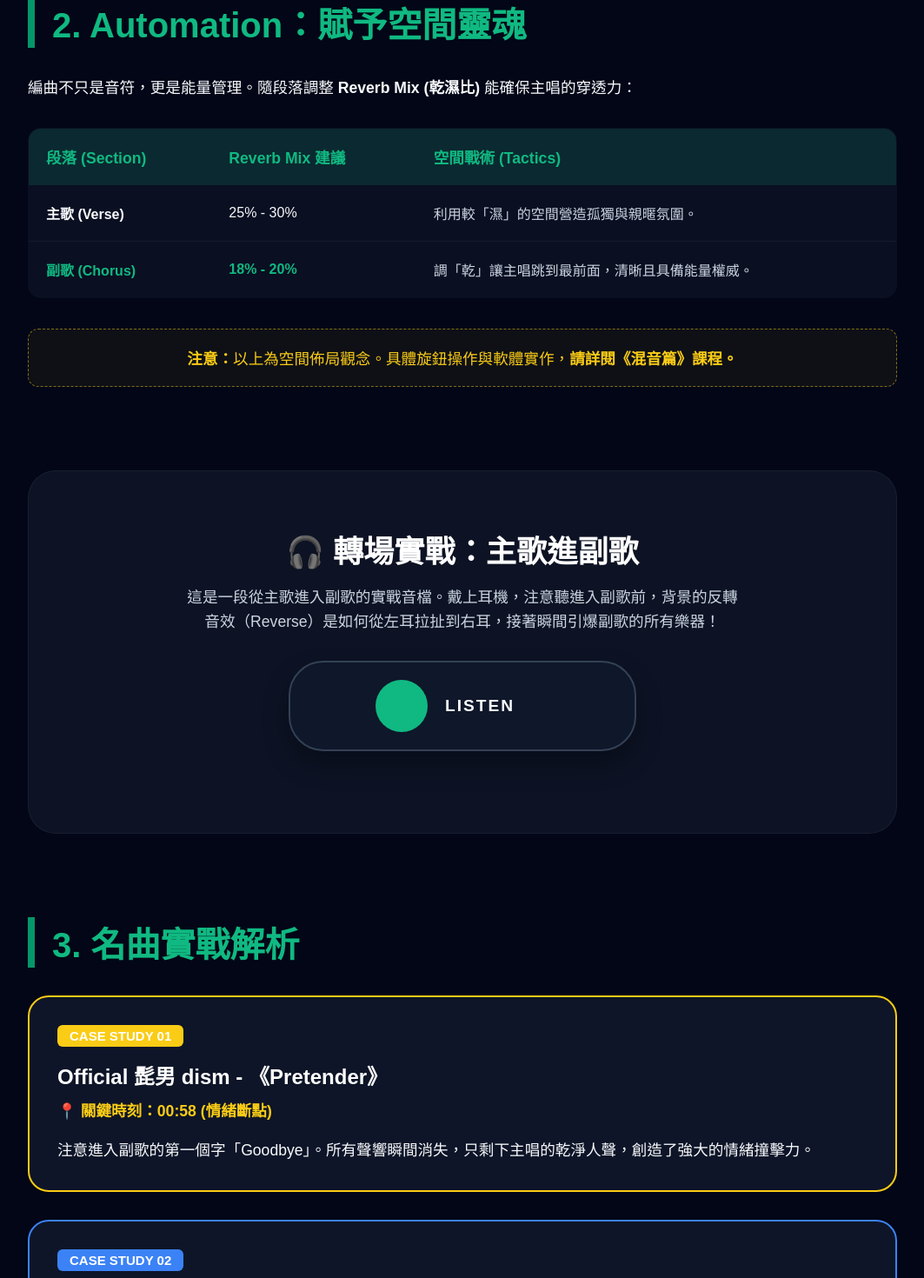
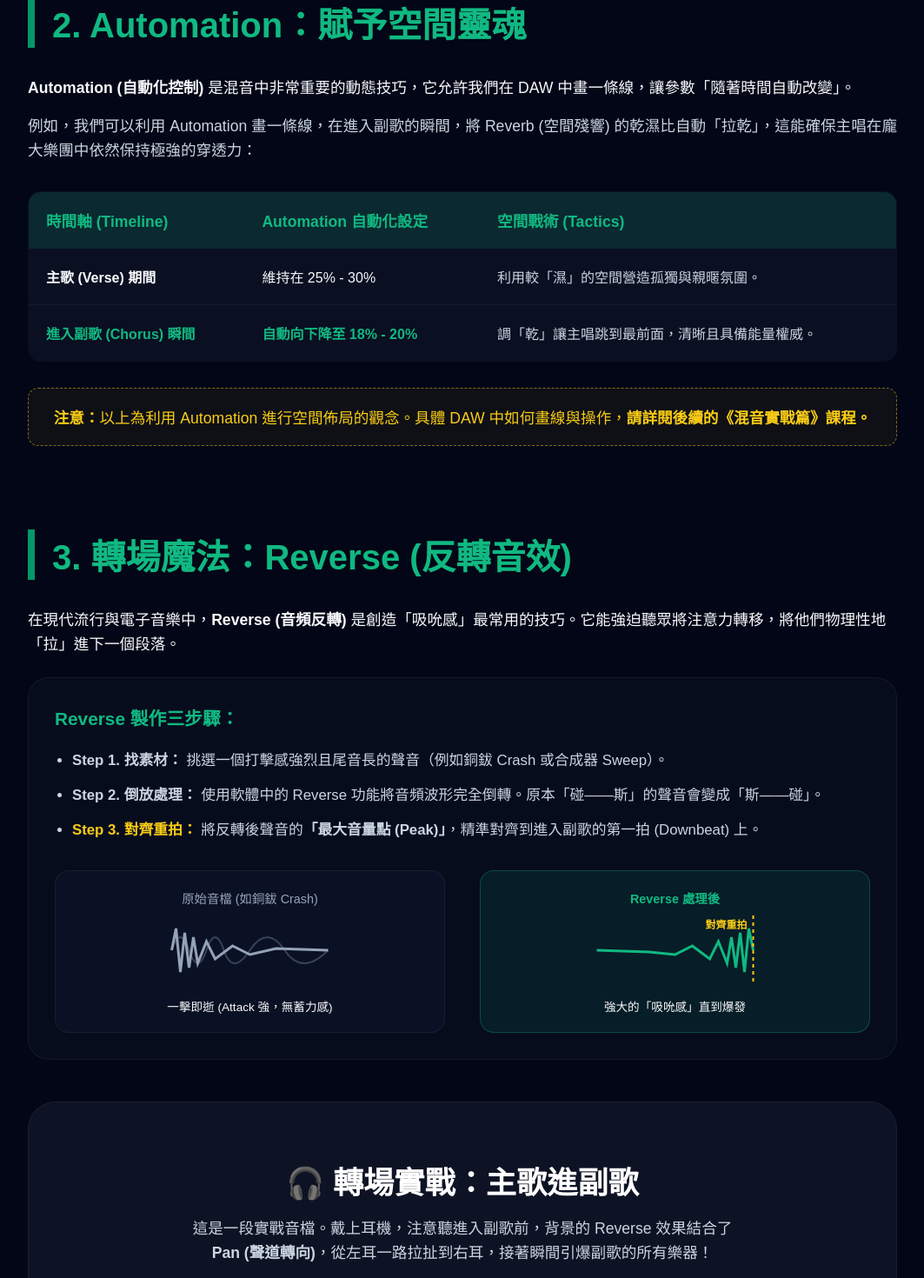
Before and after one commit to lifreedomstudio/lifreedom-studio, a Next.js app: page /courses/arrangement/dynamics-training in a window 1280 px wide. Shown: the part 1800-3270 px from the top of the page at 87% size, without its empty margins (108-1171 px from the left). Built offline with nearby package versions, Linux system fonts and the light colour scheme.

Commit message:
Fix all mobile layouts and font sizes

```diff
--- a/src/app/courses/arrangement/dynamics-training/page.tsx
+++ b/src/app/courses/arrangement/dynamics-training/page.tsx
@@ -19,7 +19,39 @@ const EmotionCurveChart = () => (
     </svg>
 );
 
-// --- 🛠️ 2. 聽覺實驗室卡片 (共用元件) ---
+// --- 🛠️ 2. Reverse 波形視覺圖 ---
+const ReverseWaveformVisual = ({ isMobile }: { isMobile: boolean }) => (
+    <div style={{ display: 'flex', flexDirection: isMobile ? 'column' : 'row', gap: '20px', alignItems: 'center', width: '100%' }}>
+        {/* Normal Waveform */}
+        <div style={{ flex: 1, background: 'rgba(15,23,42,0.6)', border: '1px solid rgba(255,255,255,0.05)', borderRadius: '16px', padding: '20px', width: '100%' }}>
+            <p style={{ color: '#94a3b8', fontSize: '0.9rem', marginBottom: '10px', textAlign: 'center' }}>原始音檔 (如銅鈸 Crash)</p>
+            <svg viewBox="0 0 200 80" style={{ width: '100%', height: '80px' }}>
+                <path d="M10,40 Q20,10 30,40 T50,40 T70,40 T100,40 T140,40 T190,40" fill="none" stroke="#64748b" strokeWidth="2" opacity="0.5" />
+                <path d="M10,40 L15,15 L20,65 L25,20 L30,60 L35,25 L40,55 L50,30 L60,50 L80,35 L100,45 L130,38 L190,40" fill="none" stroke="#94a3b8" strokeWidth="3" />
+            </svg>
+            <p style={{ color: '#f8fafc', fontSize: '0.85rem', marginTop: '10px', textAlign: 'center' }}>一擊即逝 (Attack 強，無蓄力感)</p>
+        </div>
+
+        <div style={{ color: '#10b981', fontSize: '24px', transform: isMobile ? 'rotate(90deg)' : 'none' }}>
+            <i className="fa-solid fa-arrow-right"></i>
+        </div>
+
+        {/* Reversed Waveform */}
+        <div style={{ flex: 1, background: 'rgba(16, 185, 129, 0.1)', border: '1px solid rgba(16,185,129,0.3)', borderRadius: '16px', padding: '20px', width: '100%' }}>
+            <p style={{ color: '#10b981', fontSize: '0.9rem', marginBottom: '10px', textAlign: 'center', fontWeight: 'bold' }}>Reverse 處理後</p>
+            <svg viewBox="0 0 200 80" style={{ width: '100%', height: '80px' }}>
+                {/* Reversed pattern (mirror of above) */}
+                <path d="M10,40 L70,42 L100,45 L120,35 L140,50 L150,30 L160,55 L165,25 L170,60 L175,20 L180,65 L185,15 L190,40" fill="none" stroke="#10b981" strokeWidth="3" />
+                {/* Downbeat Line */}
+                <line x1="190" y1="0" x2="190" y2="80" stroke="#facc15" strokeWidth="2" strokeDasharray="4 4" />
+                <text x="135" y="15" fill="#facc15" fontSize="12" fontWeight="bold">對齊重拍</text>
+            </svg>
+            <p style={{ color: '#f8fafc', fontSize: '0.85rem', marginTop: '10px', textAlign: 'center' }}>強大的「吸吮感」直到爆發</p>
+        </div>
+    </div>
+);
+
+// --- 🛠️ 3. 聽覺實驗室卡片 (共用元件) ---
 const ListeningLabCard = ({
     tagNum, tagColor, song, time, listenGoal, learnGoal, isSingleCol = false
 }: {
@@ -53,7 +85,7 @@ const ListeningLabCard = ({
     </div>
 );
 
-// --- 🛠️ 3. 極簡實戰音檔播放器 ---
+// --- 🛠️ 4. 極簡實戰音檔播放器 ---
 const TransitionAudioPlayer = ({ isMobile }: { isMobile: boolean }) => {
     const [isPlaying, setIsPlaying] = useState(false);
     const audioRef = useRef<HTMLAudioElement | null>(null);
@@ -113,7 +145,6 @@ export default function DynamicsTraining() {
         return () => window.removeEventListener('resize', checkMobile);
     }, []);
 
-    // 小元件：定義卡片樣式
     const termItemStyle = {
         fontSize: '0.9rem',
         background: 'rgba(16, 185, 129, 0.08)',
@@ -127,7 +158,7 @@ export default function DynamicsTraining() {
         <div style={{ minHeight: '100vh', background: '#020617', color: '#f8fafc', padding: isMobile ? '1.5rem 0.5rem' : '4rem 2rem', fontFamily: 'sans-serif', overflowX: 'hidden' }}>
             <div style={{ maxWidth: '1000px', margin: '0 auto', width: '100%' }}>
 
-                {/* Header & Dynamics 定義 */}
+                {/* Header */}
                 <header style={{ textAlign: 'center', marginBottom: '5rem' }}>
                     <div style={{ display: 'inline-block', border: '1px solid rgba(16, 185, 129, 0.5)', background: 'rgba(16, 185, 129, 0.1)', color: '#10b981', padding: '6px 20px', borderRadius: '30px', fontSize: '0.85rem', letterSpacing: '3px', marginBottom: '1.5rem', fontWeight: 'bold' }}>
                         PHASE 04 : EMOTION & IMPACT
@@ -152,19 +183,18 @@ export default function DynamicsTraining() {
                         <div style={{ display: 'flex', flexDirection: isMobile ? 'column' : 'row', gap: '15px', marginBottom: '30px' }}>
                             <div style={{ flex: 1, background: 'rgba(255,255,255,0.03)', padding: '20px', borderRadius: '12px', border: '1px solid rgba(16,185,129,0.2)' }}>
                                 <p style={{ color: '#10b981', fontWeight: 'bold', marginBottom: '8px', fontSize: '1.1rem' }}>1. 敘事期 (Verse)</p>
-                                <p style={{ fontSize: '0.95rem', color: '#cbd5e1', lineHeight: '1.5' }}>以簡約伴奏敘述故事，為後續爆發預留巨大空間。</p>
+                                <p style={{ fontSize: '0.95rem', color: '#cbd5e1', lineHeight: '1.5', margin: 0 }}>以簡約伴奏敘述故事，為後續爆發預留巨大空間。</p>
                             </div>
                             <div style={{ flex: 1, background: 'rgba(255,255,255,0.03)', padding: '20px', borderRadius: '12px', border: '1px solid rgba(16,185,129,0.2)' }}>
                                 <p style={{ color: '#facc15', fontWeight: 'bold', marginBottom: '8px', fontSize: '1.1rem' }}>2. 蓄力期 (Pre-Cho)</p>
-                                <p style={{ fontSize: '0.95rem', color: '#cbd5e1', lineHeight: '1.5' }}>加入 Bass 與打擊樂，暗示情緒即將進入高潮。</p>
+                                <p style={{ fontSize: '0.95rem', color: '#cbd5e1', lineHeight: '1.5', margin: 0 }}>加入 Bass 與打擊樂，暗示情緒即將進入高潮。</p>
                             </div>
                             <div style={{ flex: 1, background: 'rgba(16, 185, 129, 0.1)', padding: '20px', borderRadius: '12px', border: '1px solid rgba(16,185,129,0.5)' }}>
                                 <p style={{ color: '#10b981', fontWeight: 'bold', marginBottom: '8px', fontSize: '1.1rem' }}>3. 爆發期 (Chorus)</p>
-                                <p style={{ fontSize: '0.95rem', color: '#f8fafc', lineHeight: '1.5' }}>全編制炸進來，呈現最壯闊、飽滿的聽覺震撼。</p>
+                                <p style={{ fontSize: '0.95rem', color: '#f8fafc', lineHeight: '1.5', margin: 0 }}>全編制炸進來，呈現最壯闊、飽滿的聽覺震撼。</p>
                             </div>
                         </div>
 
-                        {/* 曲式結構字彙定義 */}
                         <div style={{ background: 'rgba(15, 23, 42, 0.9)', border: '1px dashed rgba(16, 185, 129, 0.4)', padding: '20px', borderRadius: '14px' }}>
                             <p style={{ color: '#10b981', fontWeight: 'bold', fontSize: '1rem', marginBottom: '15px' }}><i className="fa-solid fa-book-open"></i> 曲式結構字彙定義 (Arrangement Terms)：</p>
                             <div style={{ display: 'grid', gridTemplateColumns: isMobile ? '1fr' : 'repeat(3, 1fr)', gap: '12px' }}>
@@ -190,55 +220,78 @@ export default function DynamicsTraining() {
                         <p style={{ color: '#f1f5f9', lineHeight: '1.8', fontSize: '1.1rem', marginBottom: '1rem' }}>
                             在進入大副歌的前一刻，試著將所有背景音樂「抽乾」約 200-500 毫秒，<strong style={{ color: '#10b981' }}>讓所有聲響瞬間消失。</strong>
                         </p>
-                        <p style={{ color: '#f1f5f9', lineHeight: '1.8', fontSize: '1.1rem' }}>
+                        <p style={{ color: '#f1f5f9', lineHeight: '1.8', fontSize: '1.1rem', margin: 0 }}>
                             這種真空狀態，會讓聽眾產生強烈的補償心理，使隨後爆發的音浪具備無比震撼的撞擊力。
                         </p>
                     </div>
                 </section>
 
-                {/* 3. Automation & Reverb Table */}
+                {/* 3. Automation 與 Reverb 的聯動 */}
                 <section style={{ marginBottom: '6rem' }}>
                     <h2 style={{ fontSize: isMobile ? '1.8rem' : '2.5rem', color: '#10b981', marginBottom: '2rem', borderLeft: '8px solid #059669', paddingLeft: '20px' }}>2. Automation：賦予空間靈魂</h2>
-                    <p style={{ color: '#f8fafc', fontSize: '1.1rem', marginBottom: '2rem', lineHeight: '1.6' }}>
-                        編曲不只是音符，更是能量管理。隨段落調整 <strong>Reverb Mix (乾濕比)</strong> 能確保主唱的穿透力：
+                    <p style={{ color: '#f8fafc', fontSize: '1.1rem', marginBottom: '1rem', lineHeight: '1.6' }}>
+                        <strong>Automation (自動化控制)</strong> 是混音中非常重要的動態技巧，它允許我們在 DAW 中畫一條線，讓參數「隨著時間自動改變」。
                     </p>
+                    <p style={{ color: '#cbd5e1', fontSize: '1.1rem', marginBottom: '2rem', lineHeight: '1.6' }}>
+                        例如，我們可以利用 Automation 畫一條線，在進入副歌的瞬間，將 Reverb (空間殘響) 的乾濕比自動「拉乾」，這能確保主唱在龐大樂團中依然保持極強的穿透力：
+                    </p>
+
                     <div style={{ overflowX: 'auto' }}>
                         <table style={{ width: '100%', borderCollapse: 'collapse', background: 'rgba(15,23,42,0.6)', borderRadius: '15px', overflow: 'hidden', minWidth: '600px', border: '1px solid rgba(255,255,255,0.1)' }}>
                             <thead>
                                 <tr style={{ background: 'rgba(16, 185, 129, 0.15)' }}>
-                                    <th style={{ padding: '20px', textAlign: 'left', color: '#10b981', fontSize: '1.1rem' }}>段落 (Section)</th>
-                                    <th style={{ padding: '20px', textAlign: 'left', color: '#10b981', fontSize: '1.1rem' }}>Reverb Mix 建議</th>
+                                    <th style={{ padding: '20px', textAlign: 'left', color: '#10b981', fontSize: '1.1rem' }}>時間軸 (Timeline)</th>
+                                    <th style={{ padding: '20px', textAlign: 'left', color: '#10b981', fontSize: '1.1rem' }}>Automation 自動化設定</th>
                                     <th style={{ padding: '20px', textAlign: 'left', color: '#10b981', fontSize: '1.1rem' }}>空間戰術 (Tactics)</th>
                                 </tr>
                             </thead>
                             <tbody>
                                 <tr>
-                                    <td style={{ padding: '20px', borderBottom: '1px solid rgba(255,255,255,0.05)', fontWeight: 'bold', color: '#f8fafc' }}>主歌 (Verse)</td>
-                                    <td style={{ padding: '20px', borderBottom: '1px solid rgba(255,255,255,0.05)', color: '#f8fafc' }}>25% - 30%</td>
+                                    <td style={{ padding: '20px', borderBottom: '1px solid rgba(255,255,255,0.05)', fontWeight: 'bold', color: '#f8fafc' }}>主歌 (Verse) 期間</td>
+                                    <td style={{ padding: '20px', borderBottom: '1px solid rgba(255,255,255,0.05)', color: '#f8fafc' }}>維持在 25% - 30%</td>
                                     <td style={{ padding: '20px', borderBottom: '1px solid rgba(255,255,255,0.05)', color: '#cbd5e1' }}>利用較「濕」的空間營造孤獨與親暱氛圍。</td>
                                 </tr>
                                 <tr>
-                                    <td style={{ padding: '20px', fontWeight: 'bold', color: '#10b981' }}>副歌 (Chorus)</td>
-                                    <td style={{ padding: '20px', color: '#10b981', fontWeight: 'bold' }}>18% - 20%</td>
+                                    <td style={{ padding: '20px', fontWeight: 'bold', color: '#10b981' }}>進入副歌 (Chorus) 瞬間</td>
+                                    <td style={{ padding: '20px', color: '#10b981', fontWeight: 'bold' }}>自動向下降至 18% - 20%</td>
                                     <td style={{ padding: '20px', color: '#cbd5e1' }}>調「乾」讓主唱跳到最前面，清晰且具備能量權威。</td>
                                 </tr>
                             </tbody>
                         </table>
                     </div>
 
-                    <div style={{ marginTop: '35px', border: '1px dashed rgba(250, 204, 21, 0.5)', background: 'rgba(250, 204, 21, 0.05)', padding: '20px', borderRadius: '12px', textAlign: 'center' }}>
+                    <div style={{ marginTop: '30px', border: '1px dashed rgba(250, 204, 21, 0.5)', background: 'rgba(250, 204, 21, 0.05)', padding: '20px', borderRadius: '12px', textAlign: 'center' }}>
                         <p style={{ color: '#facc15', margin: 0, fontSize: isMobile ? '1rem' : '1.1rem' }}>
-                            <i className="fa-solid fa-circle-exclamation"></i> <strong>注意：</strong>以上為空間佈局觀念。具體旋鈕操作與軟體實作，<strong>請詳閱《混音篇》課程。</strong>
+                            <i className="fa-solid fa-circle-exclamation"></i> <strong>注意：</strong>以上為利用 Automation 進行空間佈局的觀念。具體 DAW 中如何畫線與操作，<strong>請詳閱後續的《混音實戰篇》課程。</strong>
                         </p>
                     </div>
                 </section>
 
-                {/* 4. 聽覺實驗室：實戰音檔播放器 */}
+                {/* 4. 轉場魔法：Reverse 原理與實戰 */}
                 <section style={{ marginBottom: '6rem' }}>
+                    <h2 style={{ fontSize: isMobile ? '1.8rem' : '2.5rem', color: '#10b981', marginBottom: '2rem', borderLeft: '8px solid #059669', paddingLeft: '20px' }}>3. 轉場魔法：Reverse (反轉音效)</h2>
+
+                    <div style={{ marginBottom: '3rem' }}>
+                        <p style={{ color: '#f8fafc', fontSize: '1.1rem', marginBottom: '1.5rem', lineHeight: '1.6' }}>
+                            在現代流行與電子音樂中，<strong>Reverse (音頻反轉)</strong> 是創造「吸吮感」最常用的技巧。它能強迫聽眾將注意力轉移，將他們物理性地「拉」進下一個段落。
+                        </p>
+
+                        <div style={{ background: 'rgba(15,23,42,0.4)', padding: isMobile ? '20px' : '30px', borderRadius: '24px', border: '1px solid rgba(255,255,255,0.05)' }}>
+                            <h3 style={{ color: '#10b981', fontSize: '1.3rem', marginBottom: '20px' }}><i className="fa-solid fa-wrench"></i> Reverse 製作三步驟：</h3>
+                            <ul style={{ color: '#cbd5e1', lineHeight: '1.8', fontSize: '1.05rem', paddingLeft: '20px', marginBottom: '30px' }}>
+                                <li style={{ marginBottom: '10px' }}><strong>Step 1. 找素材：</strong> 挑選一個打擊感強烈且尾音長的聲音（例如銅鈸 Crash 或合成器 Sweep）。</li>
+                                <li style={{ marginBottom: '10px' }}><strong>Step 2. 倒放處理：</strong> 使用軟體中的 Reverse 功能將音頻波形完全倒轉。原本「碰——斯」的聲音會變成「斯——碰」。</li>
+                                <li><strong style={{ color: '#facc15' }}>Step 3. 對齊重拍：</strong> 將反轉後聲音的<strong>「最大音量點 (Peak)」</strong>，精準對齊到進入副歌的第一拍 (Downbeat) 上。</li>
+                            </ul>
+
+                            <ReverseWaveformVisual isMobile={isMobile} />
+                        </div>
+                    </div>
+
                     <div style={{ background: 'rgba(30, 41, 59, 0.4)', padding: isMobile ? '2rem 1rem' : '4rem', borderRadius: '32px', border: '1px solid rgba(255,255,255,0.05)', textAlign: 'center' }}>
                         <h2 style={{ fontSize: isMobile ? '1.8rem' : '2.2rem', color: '#fff', marginBottom: '1rem' }}>🎧 轉場實戰：主歌進副歌</h2>
                         <p style={{ color: '#cbd5e1', fontSize: '1.1rem', maxWidth: '650px', margin: '0 auto', lineHeight: '1.6' }}>
-                            這是一段從主歌進入副歌的實戰音檔。戴上耳機，注意聽進入副歌前，背景的反轉音效（Reverse）是如何從左耳拉扯到右耳，接著瞬間引爆副歌的所有樂器！
+                            這是一段實戰音檔。戴上耳機，注意聽進入副歌前，背景的 Reverse 效果結合了 <strong>Pan (聲道轉向)</strong>，從左耳一路拉扯到右耳，接著瞬間引爆副歌的所有樂器！
                         </p>
 
                         <TransitionAudioPlayer isMobile={isMobile} />
@@ -247,7 +300,7 @@ export default function DynamicsTraining() {
 
                 {/* 5. 案例研究 */}
                 <section style={{ marginBottom: '6rem' }}>
-                    <h2 style={{ fontSize: isMobile ? '1.8rem' : '2.5rem', color: '#10b981', marginBottom: '2rem', borderLeft: '8px solid #059669', paddingLeft: '20px' }}>3. 名曲實戰解析</h2>
+                    <h2 style={{ fontSize: isMobile ? '1.8rem' : '2.5rem', color: '#10b981', marginBottom: '2rem', borderLeft: '8px solid #059669', paddingLeft: '20px' }}>4. 名曲實戰解析</h2>
                     <div style={{ display: 'flex', flexDirection: 'column', gap: '2rem' }}>
                         <ListeningLabCard
                             tagNum="01" tagColor="#facc15" song="Official 髭男 dism - 《Pretender》" time="00:58 (情緒斷點)"
```
